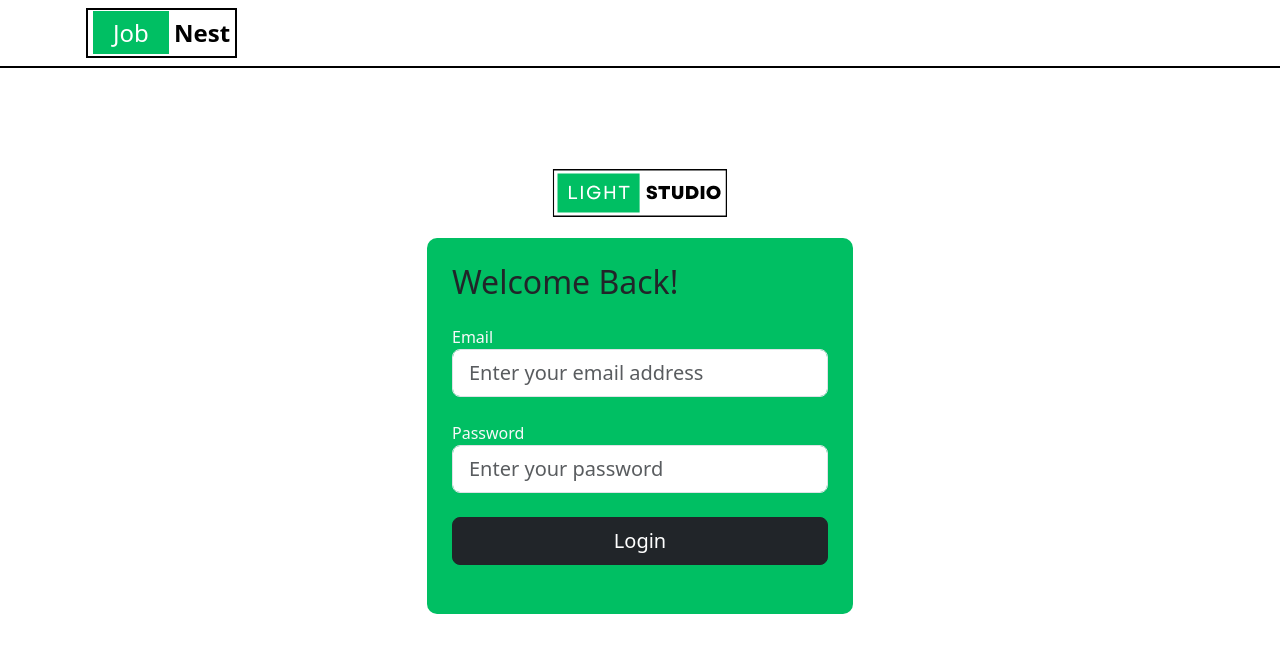
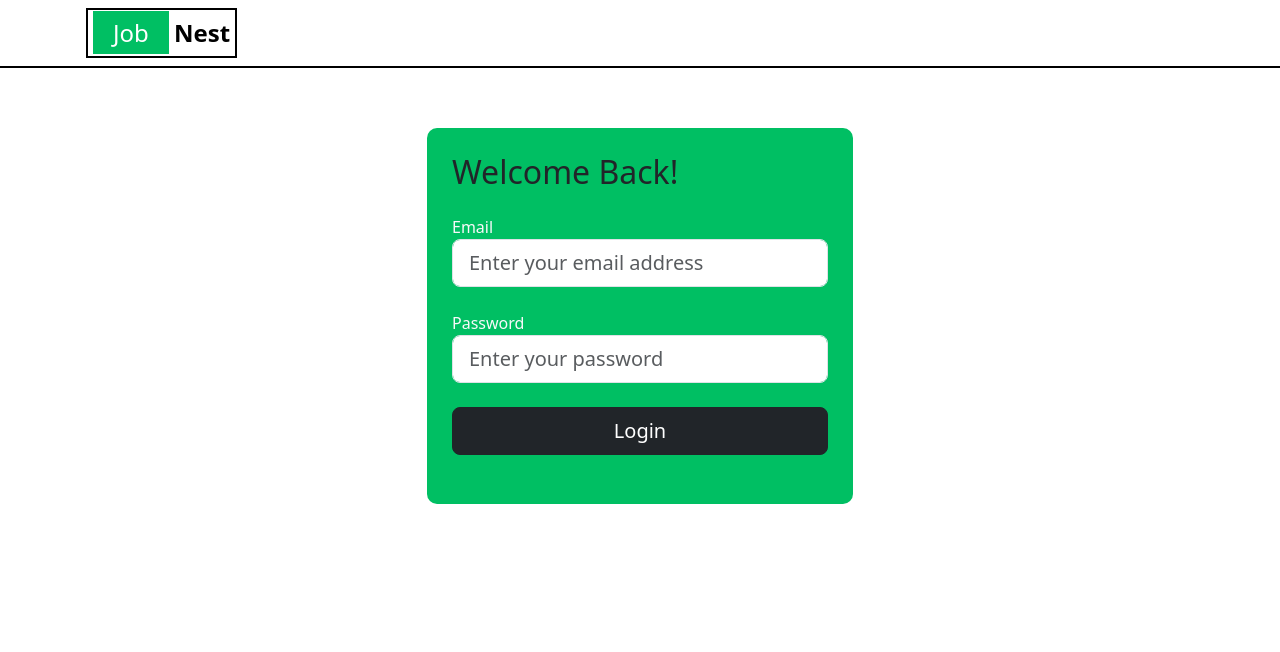
Before and after one commit to MuneebsUrR/job-Mingle, a React (Create React App) app in the folder client/: page /login in a window 1280 px wide. Shown: the top 652 px of the page. Built offline with nearby package versions, Linux system fonts and the light colour scheme.

Commit message:
removed logo from login page

```diff
--- a/client/src/components/Login.js
+++ b/client/src/components/Login.js
@@ -43,11 +43,9 @@ export default function Register() {
         <>
             <>
 
-                <div className="col-12 text-center" id='img-wrapper' >
-                    <img className='img-fluid' src={logo} alt="logo" style={{ width: '250px', height: '250px' }} id='logo' />
-                </div>
 
-                <div className='container' id='login'>
+
+                <div className='container' id='login' style={{marginTop:'60px'}}>
 
 
 
```
